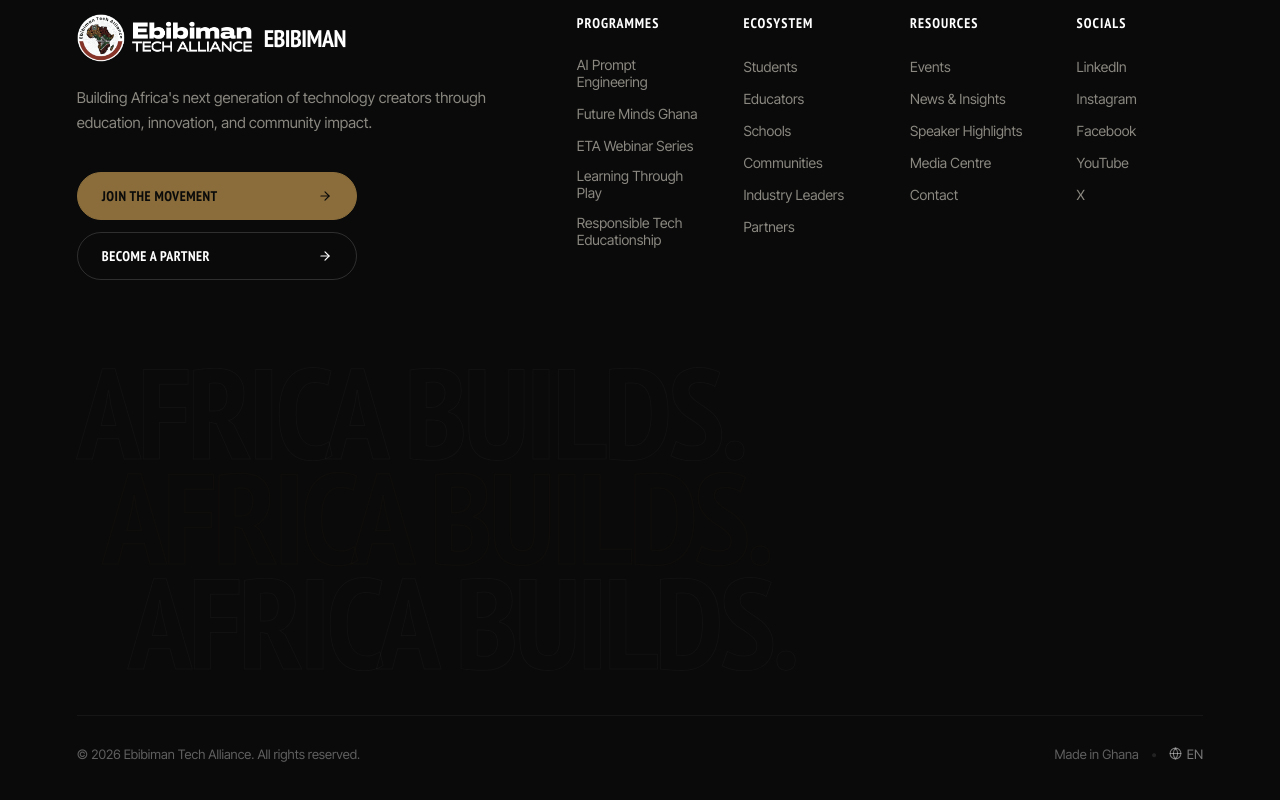
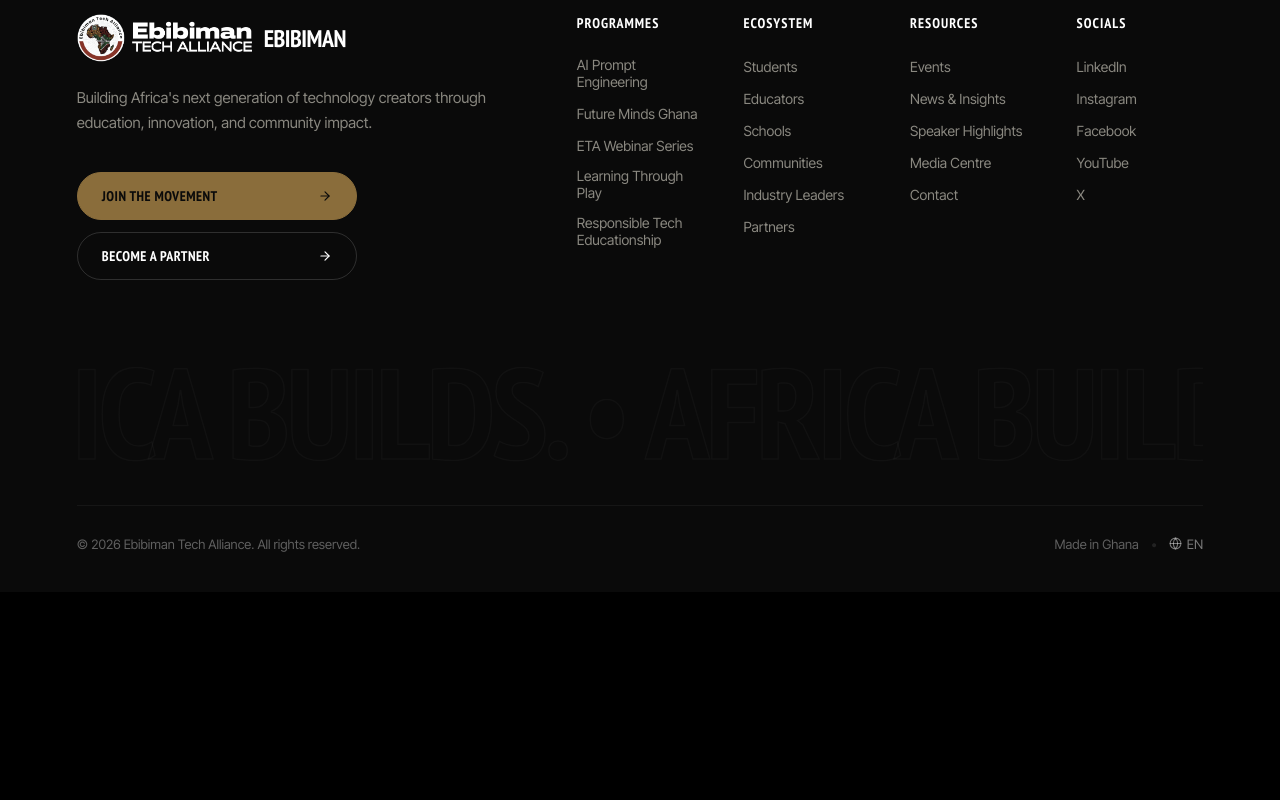
Before and after one commit to justkoby/ebibiman, a React (Vite) app: page / in a window 1280 px wide. Shown: the part 10572-11372 px from the top of the page. After the commit the page ends 11164 px from the top, so only its background shows below. Built offline with nearby package versions, Linux system fonts and the light colour scheme; the HTML template or start-up script is replaced by a standard one; a web font is replaced by a local one.

Commit message:
Refactor: Convert stacked footer text into a horizontal infinite marquee track

```diff
--- a/src/components/Footer.css
+++ b/src/components/Footer.css
@@ -168,17 +168,23 @@
   margin-top: 40px;
 }
 
-/* Giant Outline Text Backdrop */
-.footer-giant-text-container {
+/* Giant Outline Text Backdrop Marquee */
+.footer-marquee-container {
+  width: 100%;
+  overflow: hidden;
+  white-space: nowrap;
   display: flex;
-  flex-direction: column;
-  gap: 0;
   margin-bottom: 40px;
   user-select: none;
   pointer-events: none;
 }
 
-.giant-text-line {
+.footer-marquee-track {
+  display: flex;
+  animation: footer-marquee-anim 28s linear infinite;
+}
+
+.footer-marquee-text {
   font-family: 'PT Sans Narrow', sans-serif;
   font-size: clamp(48px, 10vw, 156px);
   font-weight: 900;
@@ -186,17 +192,17 @@
   line-height: 0.82;
   letter-spacing: -3.5px;
   color: transparent;
-  -webkit-text-stroke: 1px rgba(255, 255, 255, 0.03);
-  transition: -webkit-text-stroke 0.4s ease;
+  -webkit-text-stroke: 1.5px rgba(255, 255, 255, 0.03);
+  white-space: nowrap;
 }
 
-.giant-text-line:nth-child(2) {
-  padding-left: 2vw;
-  -webkit-text-stroke: 1.5px rgba(138, 109, 59, 0.035);
-}
-
-.giant-text-line:nth-child(3) {
-  padding-left: 4vw;
+@keyframes footer-marquee-anim {
+  0% {
+    transform: translateX(0%);
+  }
+  100% {
+    transform: translateX(-50%);
+  }
 }
 
 /* Copyright Bar */
--- a/src/components/Footer.tsx
+++ b/src/components/Footer.tsx
@@ -100,11 +100,16 @@
         {/* Bottom Row: Giant Typography & Copyright */}
         <div className="footer-bottom-row">
 
-          {/* Giant Typography "AFRICA BUILDS." Stacks */}
-          <div className="footer-giant-text-container" aria-hidden="true">
-            <div className="giant-text-line">AFRICA BUILDS.</div>
-            <div className="giant-text-line">AFRICA BUILDS.</div>
-            <div className="giant-text-line">AFRICA BUILDS.</div>
+          {/* Giant Typography "AFRICA BUILDS." Infinite Marquee */}
+          <div className="footer-marquee-container" aria-hidden="true">
+            <div className="footer-marquee-track">
+              <span className="footer-marquee-text">
+                AFRICA BUILDS. &bull; AFRICA BUILDS. &bull; AFRICA BUILDS. &bull; AFRICA BUILDS. &bull; AFRICA BUILDS. &bull;&nbsp;
+              </span>
+              <span className="footer-marquee-text">
+                AFRICA BUILDS. &bull; AFRICA BUILDS. &bull; AFRICA BUILDS. &bull; AFRICA BUILDS. &bull; AFRICA BUILDS. &bull;&nbsp;
+              </span>
+            </div>
           </div>
 
           {/* Divider and Copyright */}
```
